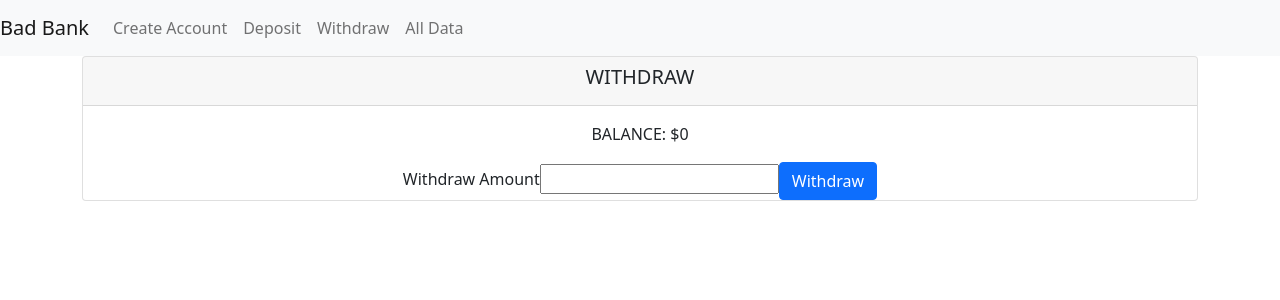
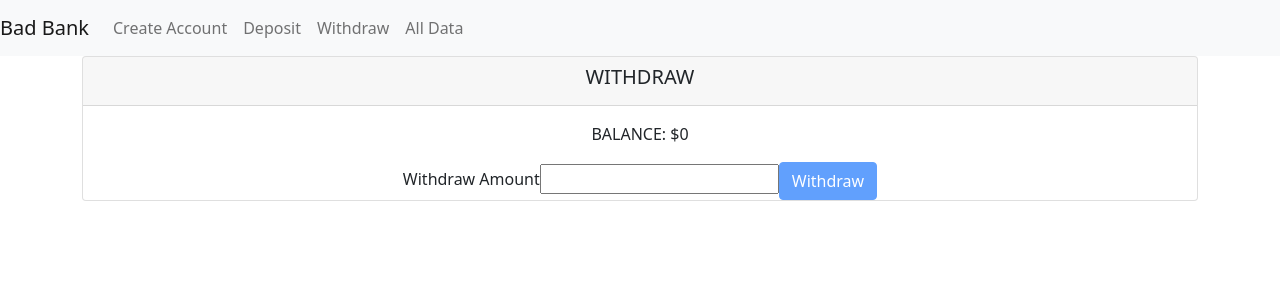
Before and after one commit to alexandrabaturina/mit-banking-app, a React (Create React App) app: page /withdraw in a window 1280 px wide. Shown: the top 300 px of the page. Built offline with nearby package versions, Linux system fonts and the light colour scheme.

Commit message:
feat: validate withdraw input

```diff
--- a/src/components/Withdraw.js
+++ b/src/components/Withdraw.js
@@ -1,7 +1,14 @@
 import { Container, Button } from 'react-bootstrap'
 import { Formik, Form, Field } from 'formik'
+import * as Yup from 'yup'
 
 const Withdraw = ({ balance, withdraw }) => {
+
+    const validationSchema = Yup.object({
+        withdraw: Yup.number()
+            .typeError('Withdraw amount should be a number')
+            .max(balance, 'Overdraft')
+    })
 
     return (
         <Container>
@@ -18,6 +25,7 @@ const Withdraw = ({ balance, withdraw }) => {
                     initialValues={{
                         withdraw: ''
                     }}
+                    validationSchema={validationSchema}
                     onSubmit={(values, { setSubmitting, resetForm }) => {
                         withdraw(parseFloat(values.withdraw))
                         setSubmitting(false)
@@ -32,8 +40,11 @@ const Withdraw = ({ balance, withdraw }) => {
                                 type="text"
                                 onChange={formik.handleChange}
                                 value={formik.values.withdraw} />
-
-                            <Button type="submit">Withdraw</Button>
+                            {formik.errors.withdraw ?
+                                <div className="validation-error">{formik.errors.withdraw}</div> : null}
+                            {!formik.values.withdraw || formik.errors.withdraw ?
+                                <Button type="submit" disabled>Withdraw</Button> :
+                                <Button type="submit">Withdraw</Button>}
                         </Form>
                     )}
                 </Formik>
```
